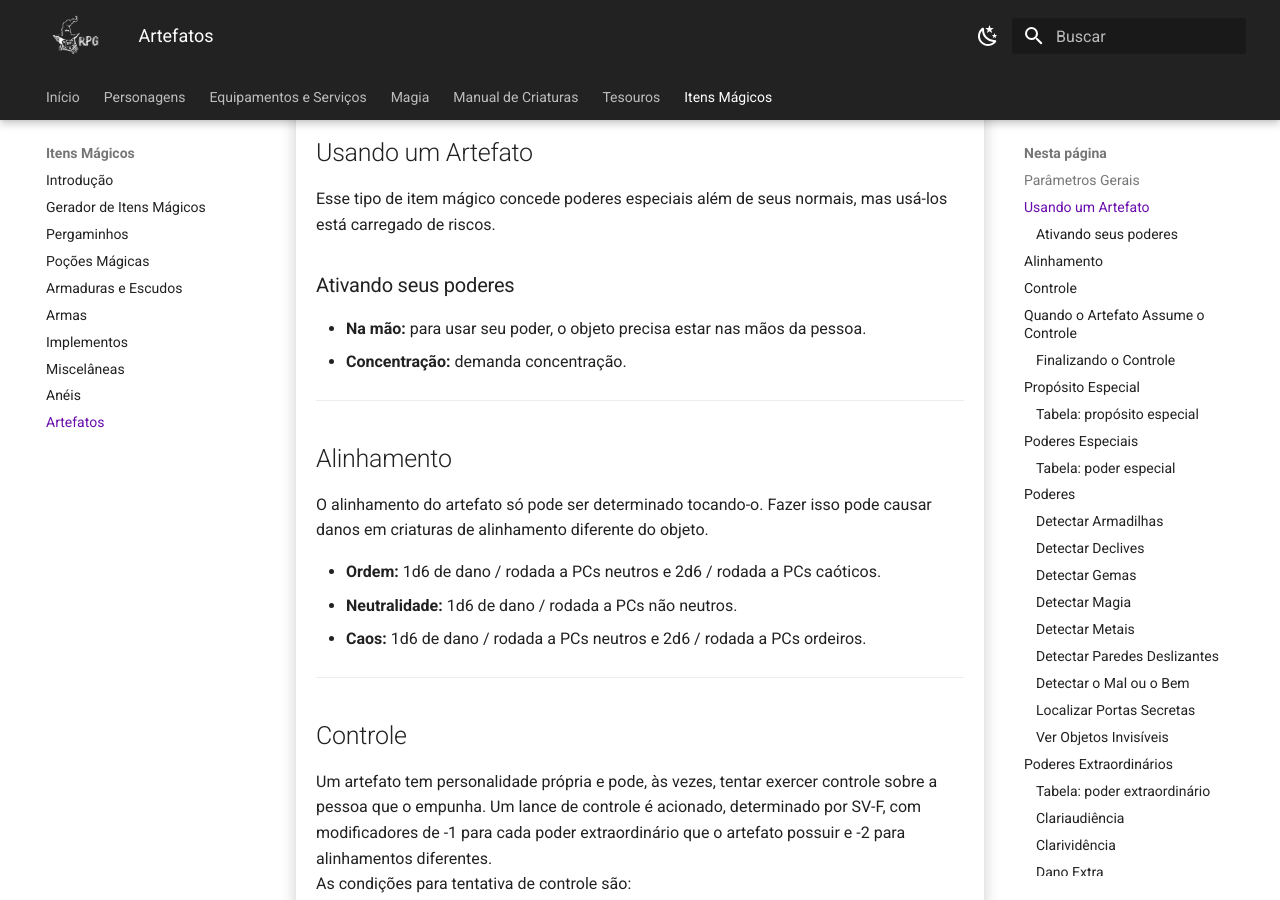
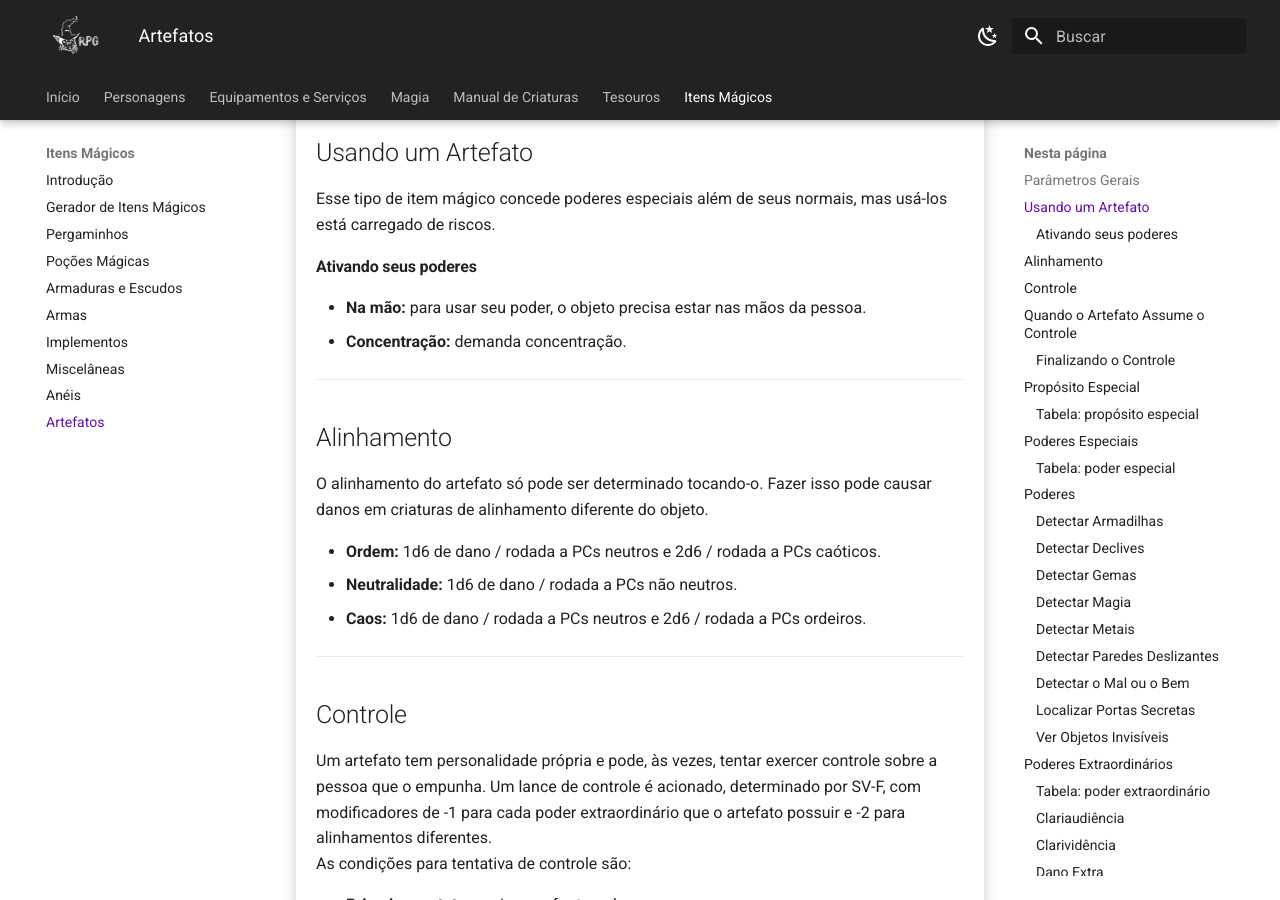
Before and after one commit to machado-cesar/d20age-rpg-srd, an MkDocs documentation site: the page built from docs/itens-magicos/artefatos.md, in a window 1280 px wide and 900 px high, scrolled down 937 px. Built offline with MkDocs 1.6.1 and Material for MkDocs 9.7.7, drawn with Linux system fonts in a browser that asks for light colours.

Commit message:
algumas revisões de layout

```diff
--- a/docs/itens-magicos/artefatos.md
+++ b/docs/itens-magicos/artefatos.md
@@ -24,7 +24,7 @@
 
 Esse tipo de item mágico concede poderes especiais além de seus normais, mas usá-los está carregado de riscos.
 
-### Ativando seus poderes
+#### Ativando seus poderes
 - **Na mão:** para usar seu poder, o objeto precisa estar nas mãos da pessoa.
 - **Concentração:** demanda concentração.
 
@@ -62,7 +62,7 @@
 - **Rendição:** a um inimigo que o artefato considera mais digno de possuí-lo ou mais suscetível de ser controlado.
 - **Indulgência:** fazer gastos luxuosos. (*ex.: adicionar joias, confeccionar um suporte ostentador*) O artefato forçará o gasto da maior parte de recursos com isso.
 
-### Finalizando o Controle
+#### Finalizando o Controle
 
 Uma vez sob controle, o artefato só deixará o comando quando a circunstância que desencadeou o lance de controle for encerrada ou o artefato se sentir satisfeito.
 
@@ -72,7 +72,7 @@
 
 É possível criar um propósito especial para o artefato ou gerar aleatoriamente:
 
-### Tabela: propósito especial
+#### Tabela: propósito especial
 
 | 1d6 | Propósito especial                            |
 | --- | --------------------------------------------- |
@@ -90,7 +90,7 @@
 Cada poder pode ser gerado com suporte da tabela a seguir (lance novamente para repetições).
 **Usos:** caso não especificado, o uso é ilimitado.
 
-### Tabela: poder especial
+#### Tabela: poder especial
 
 | d100  | Poder especial                  |
 | ----- | ------------------------------- |
@@ -110,37 +110,37 @@
 
 ## Poderes
 
-### Detectar Armadilhas
+#### Detectar Armadilhas
 Permite sentir a presença de armadilhas em 10’ (3x / dia)
 
 ---
 
-### Detectar Declives
+#### Detectar Declives
 Permite sentir inclinações no piso em até 10’
 
 ---
 
-### Detectar Gemas
+#### Detectar Gemas
 O artefato direciona para gemas em até 60’. Qualquer camada de chumbo bloqueia esse poder.
 
 ---
 
-### Detectar Magia
+#### Detectar Magia
 O artefato indica a presença de magia em até 20’, e pode-se concentrar para fazer este foco de magia brilhar (3x dia)
 
 ---
 
-### Detectar Metais
+#### Detectar Metais
 O artefato direciona para metais em até 60’. Qualquer camada de chumbo bloqueia esse poder.
 
 ---
 
-### Detectar Paredes Deslizantes
+#### Detectar Paredes Deslizantes
 O objeto avisa sobre mudanças em paredes em até 10’.
 
 ---
 
-### Detectar o Mal ou o Bem
+#### Detectar o Mal ou o Bem
 O artefato anuncia sobre intenção de forças com conexão ao caos ou ordem em até 20’.
 
 > **NOTA**
@@ -148,12 +148,12 @@
 
 ---
 
-### Localizar Portas Secretas
+#### Localizar Portas Secretas
 O objeto anuncia sobre portas secretas, como cofres ou portas escondidas, em até 10’ (3x / dia)
 
 ---
 
-### Ver Objetos Invisíveis
+#### Ver Objetos Invisíveis
 O objeto permite à pessoa que o use veja objetos invisíveis em até 10’.
 
 ---
@@ -166,7 +166,7 @@
 
 - **Uso:** 3x / dia (salvo quando especificado)
 
-### Tabela: poder extraordinário
+#### Tabela: poder extraordinário
 
 | d100  | Poder Extraordinário           |
 | ----- | ------------------------------ |
@@ -190,19 +190,19 @@
 
 ---
 
-### Clariaudiência
+#### Clariaudiência
 É preciso concentração por um turno, e assim é possível ouvir por meio de outra criatura, em até 60’.
 Esse poder é bloqueado por qualquer camada de chumbo.
 
 ---
 
-### Clarividência
+#### Clarividência
 É preciso concentração por um turno, e assim é possível ver pelos olhos de outra criatura, em até 60’.
 Esse poder é bloqueado por qualquer camada de chumbo.
 
 ---
 
-### Dano Extra
+#### Dano Extra
 Aumenta a força do portador durante 1d10 rodadas. Neste interím o dano causado é multiplicado por 4.
 
 - **Armas:** sorteie novamente para objetos não-armas.
@@ -210,7 +210,7 @@
 
 ---
 
-### Ilusão
+#### Ilusão
 
 O artefato pode manifestar uma ilusão do tipo “força fantasmagórica”.
 
@@ -234,22 +234,22 @@
 
 ---
 
-### Levitação
+#### Levitação
 O objeto pode usar levitar (como magia) na pessoa, com duração de três turnos.
 
 ---
 
-### PES – Percepção Extrasensorial
+#### PES – Percepção Extrasensorial
 O artefato permite com que a pessoa use o efeito similar à magia PES–Percepção Extrasensorial.
 
-### Regeneração
+#### Regeneração
 Uma vez por dia o artefato confere regeneração de pontos de vida, na ordem de 1 por rodada, durante 6 rodadas.
 
 - **Resultados Duplicados:** a duração da regeneração é aumentada em 6 rodadas para cada resultado duplicado.
 
 ---
 
-### Telecinesia
+#### Telecinesia
 O artefato permite com que a pessoa use poder similar à magia telecinesia.
 
 ---
@@ -268,22 +268,22 @@
 
 ---
 
-### Teletransporte
+#### Teletransporte
 O objeto permite o uso de um poder similar à magia porta dimensional.
 
 ---
 
-### Visão de Raios-X
+#### Visão de Raios-X
 O artefato permite a visão através de objetos sólidos, por concentração, que pode ser usado uma vez por turno (ainda dentro do limite de usos de artefatos) em camadas de até 30’ de materiais densos, como rochas, ou 60’ em materiais menos densos, como gelo ou tecidos.
 Qualquer camada de chumbo bloqueia completamente este poder.
 Investigações com esta visão revelam portas secretas ou armadilhas em uma área 10’x10’.
 
 ---
 
-### Voar
+#### Voar
 O artefato permite com que a pessoa voe, com efeito similar à magia voar.
 
 ---
 
-### Magia Superior
+#### Magia Superior
 O artefato permite com que a pessoa (arcanista de nível 9+) possa aprender, memorizar e conjurar uma magia de sexto círculo (sorteie).
```
Also changed, not shown: docs/tesouros/itens-especiais/miscelaneas.md (+22 -0 lines).
